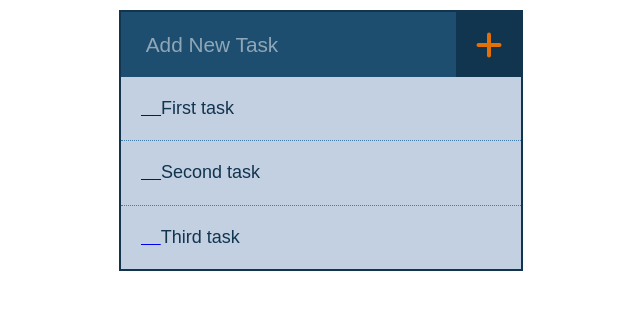
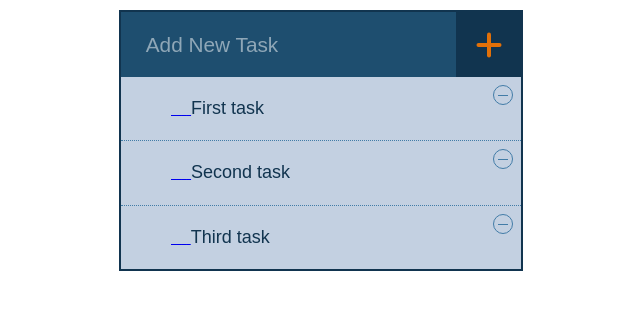
Before and after one commit to drbrounsuga/Todo, a plain HTML site: page index.html in a window 1280 px wide. Shown: the whole page, without its empty margins (319-959 px from the left). Drawn offline with nearby package versions, Linux system fonts and the light colour scheme.

Commit message:
finished delete item buttons

```diff
--- a/css/style.css
+++ b/css/style.css
@@ -137,10 +137,36 @@ ul{
 }
 
 li{
+  position: relative;
   border-bottom: 1px dotted #427CA7;
-  padding: 20px;
+  padding: 20px 40px 20px 50px;
 }
 
 li:last-child{
   border-bottom: none;
 }
+
+/* exit button */
+.delete{
+  display: inline-block;
+  position: absolute;
+  top: 8px;
+  right: 8px;
+  border: 1px solid #427CA7;
+  width: 20px;
+  height: 20px;
+  border-radius: 50%;
+}
+
+.delete::after{
+  content: '';
+  display: inline-block;
+  position: absolute;
+  top: 50%;
+  left: 50%;
+  background-color: #427CA7;
+  line-height: 20px;
+  height: 1px;
+  width: 10px;
+  transform: translateX(-50%);
+}
```
